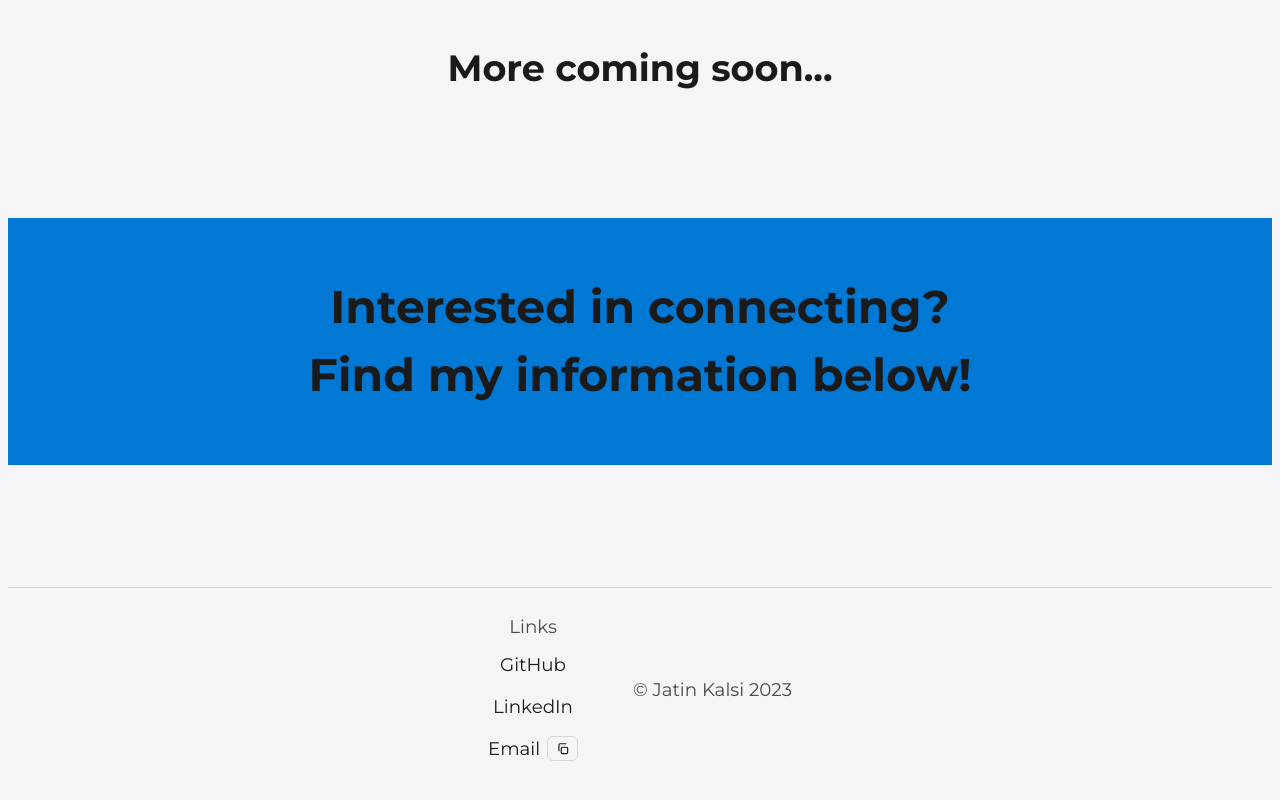
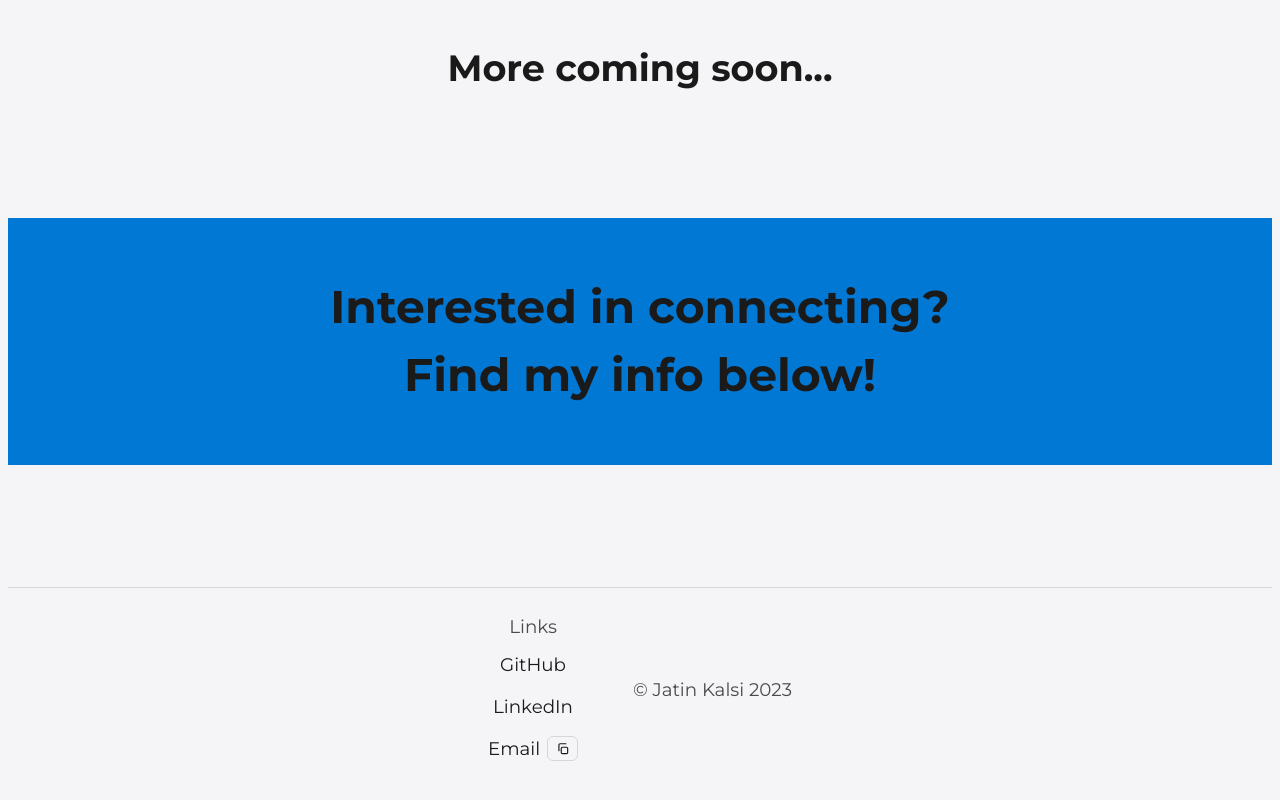
Before and after one commit to jateen67/jateen67.github.io, a React (Vite) app: page / in a window 1280 px wide. Shown: the part 6142-6942 px from the top of the page. Built offline with nearby package versions, Linux system fonts and the light colour scheme.

Commit message:
translations

```diff
--- a/src/i18n/translations.js
+++ b/src/i18n/translations.js
@@ -94,7 +94,7 @@ export const translations = {
     },
     footer: {
       interested: "Interested in connecting?",
-      findInfo: "Find my information below!",
+      findInfo: "Find my info below!",
       links: "Links",
       github: "GitHub",
       linkedin: "LinkedIn",
```
